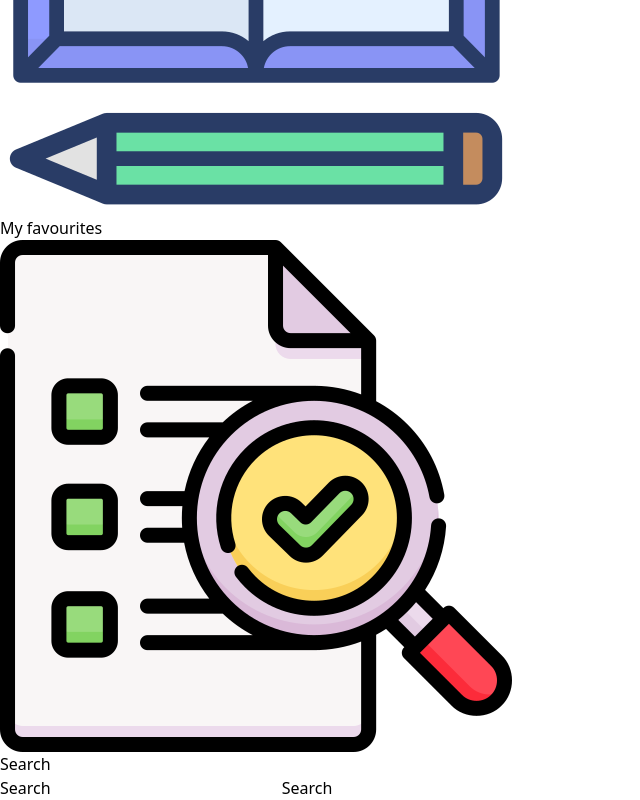
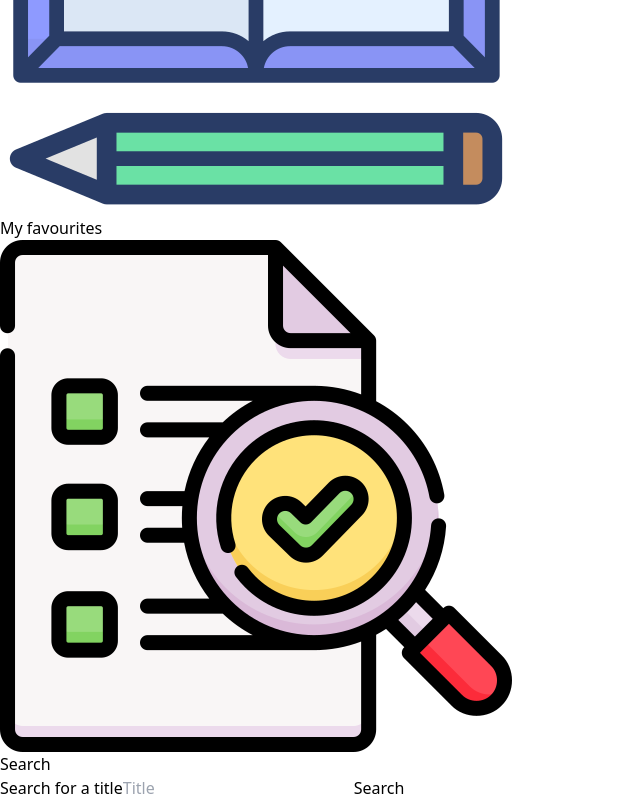
Before and after one commit to bonniemo/Book-crudAPI-bonnieFE23, a React (Vite) app: page / in a window 1280 px wide. Shown: the part 856-1656 px from the top of the page, without its empty margins (0-640 px from the left). Built offline with nearby package versions, Linux system fonts and the light colour scheme.

Commit message:
style fix on home

```diff
--- a/src/routes/Home.tsx
+++ b/src/routes/Home.tsx
@@ -10,12 +10,14 @@ const Home = () => {
   const searchInput = useFormInput("");
   const { handleClick, searchUrl } = useSearch(baseUrl, searchInput.value);
 
+  const placeholder = "Title";
+
   return (
     <article className="bg-pink-300 p-1.5">
       <>
-        <label htmlFor="search">Search</label>
-        <input type="text" {...searchInput} />
-        <button onClick={handleClick}>Search</button>
+        <label className="mx-1.5" htmlFor="search">Search for a title</label>
+        <input className="px-1.5 mx-1.5" type="text" placeholder={placeholder} {...searchInput} />
+        <button className=" px-1 border border-black" onClick={handleClick}>Search</button>
       </>
       <FetchData componentProp={DisplayBooks} url={searchUrl} />
     </article>
```
